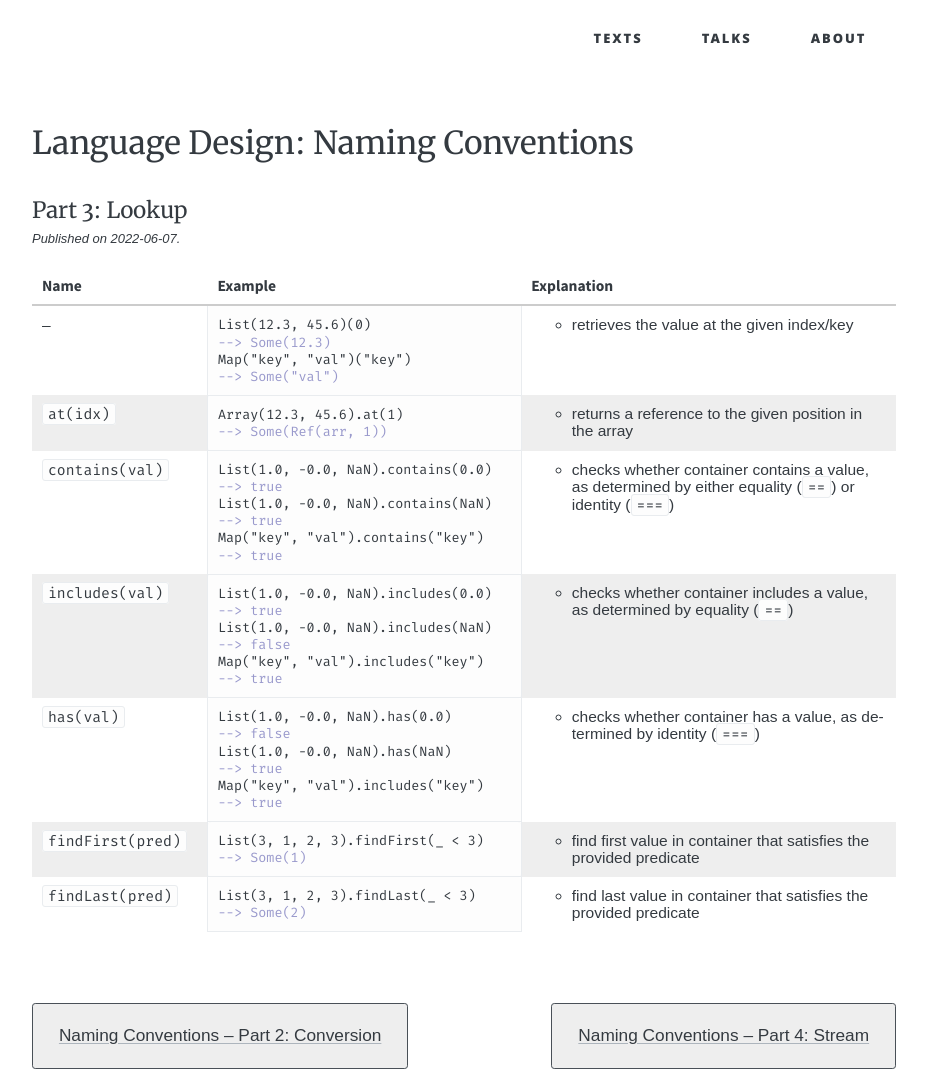
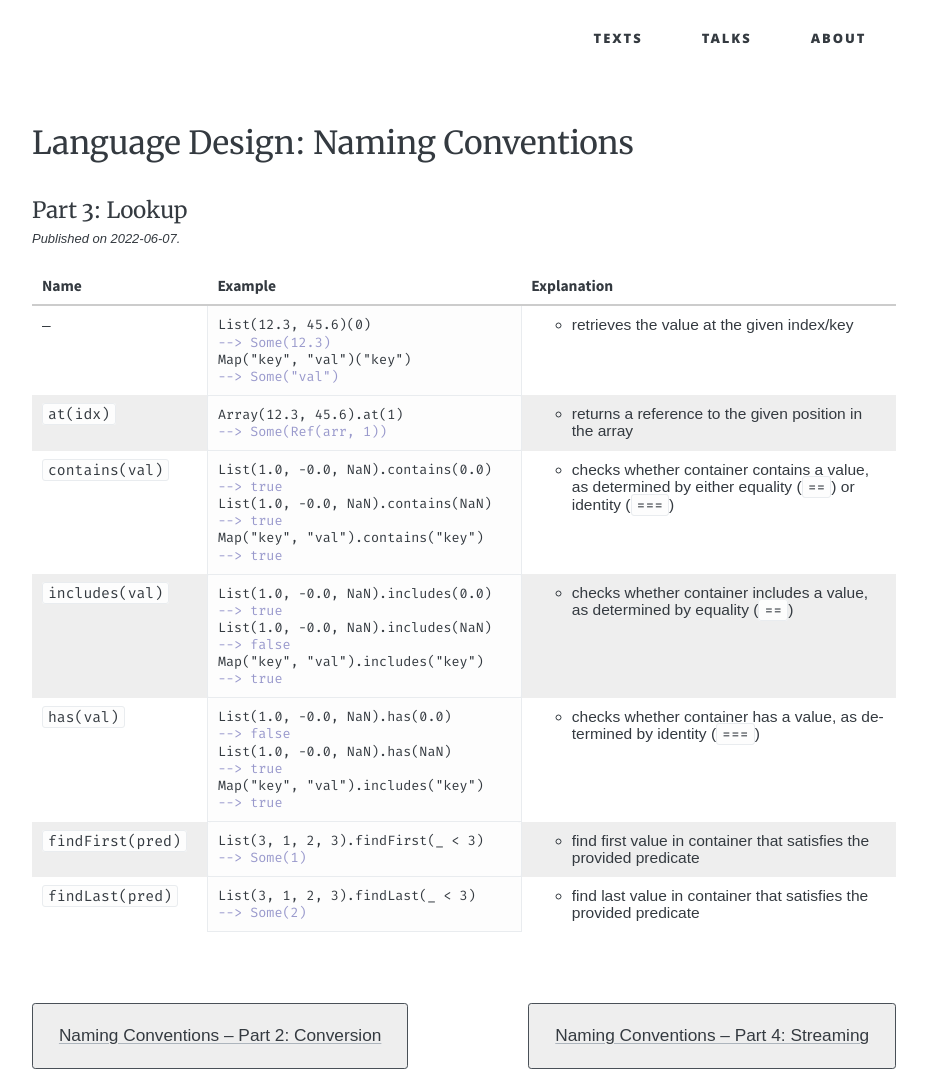
Before and after one commit to soc/soc.me, a Jekyll site: the page built from _languages/naming-conventions-lookup.md, in a window 1280 px wide. Shown: the whole page, without its empty margins (176-1103 px from the left). Built offline with Jekyll 4.4.1, drawn with Linux system fonts in a browser that asks for light colours; some web fonts are replaced.

Commit message:
add naming-conventions-streaming to index

```diff
--- a/_languages/naming-conventions-lookup.md
+++ b/_languages/naming-conventions-lookup.md
@@ -3,8 +3,8 @@ title:  "Language Design: Naming Conventions – Part 3: Lookup"
 date:   2022-06-07 12:00:00 +0200
 page_previous_title: "Naming Conventions – Part 2: Conversion"
 page_previous_url:   "naming-conventions-conversion"
-page_next_title:     "Naming Conventions – Part 4: Stream"
-page_next_url:       "naming-conventions-stream"
+page_next_title:     "Naming Conventions – Part 4: Streaming"
+page_next_url:       "naming-conventions-streaming"
 ---
 
 <table class="table-medium">
```
Also changed, not shown: index.md (+1 -1 lines), _languages/naming-conventions-streaming.md (renamed from _languages/naming-conventions-stream.md).
